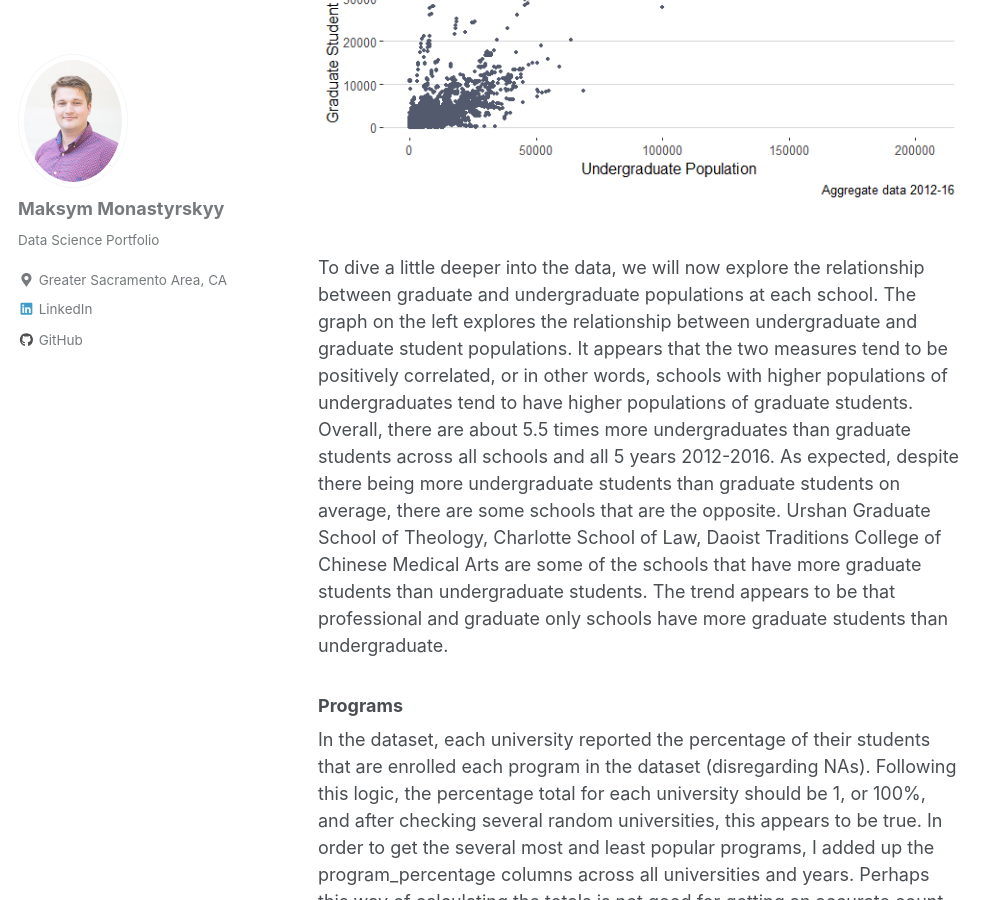
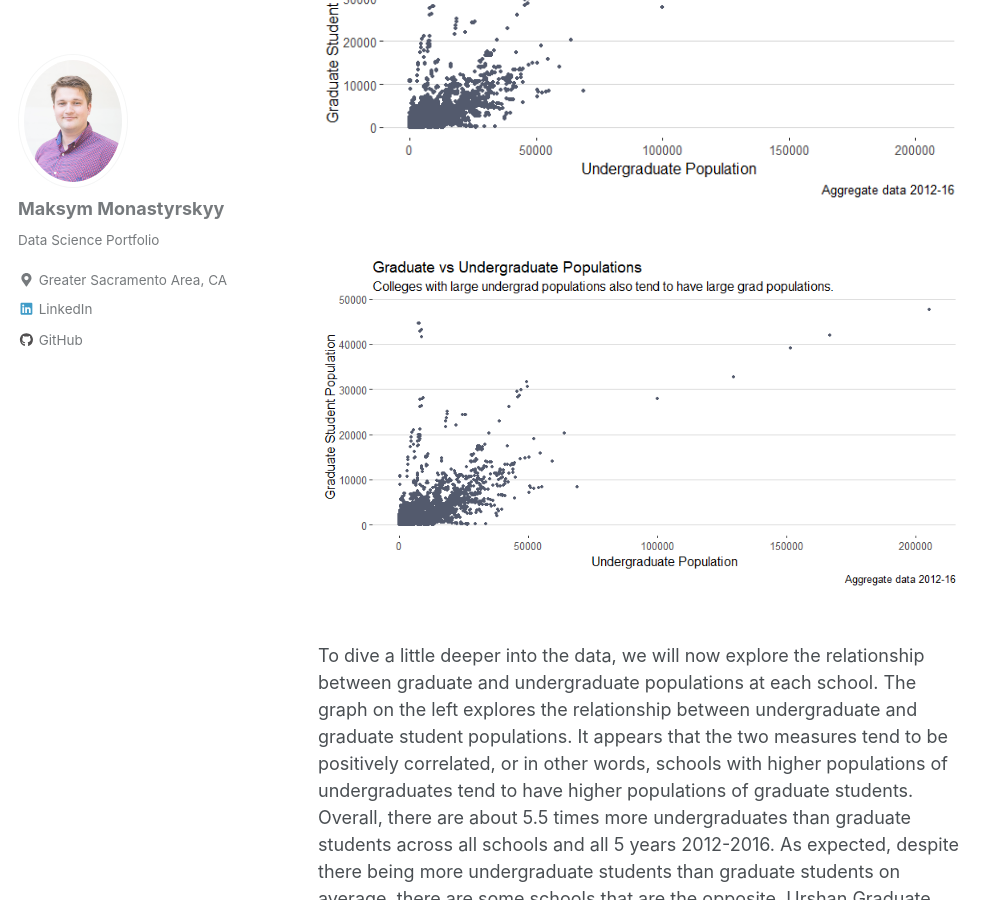
Before and after one commit to monastyrskyy/monastyrskyy.github.io, a Jekyll site: the page built from _posts/2018-11-01-collegescorecards2.md, in a window 1280 px wide and 900 px high, scrolled down 3378 px. Shown: the whole window, without its empty margins (0-1002 px from the left). Built offline with Jekyll 4.4.1, drawn with Linux system fonts in a browser that asks for light colours; cached includes are drawn as plain includes; nearby versions of some CDN libraries.

Commit message:
which pic looks better?

```diff
--- a/_posts/2018-11-01-collegescorecards2.md
+++ b/_posts/2018-11-01-collegescorecards2.md
@@ -62,6 +62,7 @@
 **TABLES GO HERE**
 
 <div style="text-align:center"><img src="{{ site.url }}{{ site.baseurl }}/images/2.college_scorecards/2.grad_vs_undergrad.png" alt="Graduate vs Undergraduate Populations"></div><br/>
+<div style="text-align:center"><img src="{{ site.url }}{{ site.baseurl }}/images/2.college_scorecards/2.grad_vs_undergrad_v2.png" alt="Graduate vs Undergraduate Populations"></div><br/>
 
 To dive a little deeper into the data, we will now explore the relationship between graduate and undergraduate populations at each school. The graph on the left explores the relationship between undergraduate and graduate student populations. It appears that the two measures tend to be positively correlated, or in other words, schools with higher populations of undergraduates tend to have higher populations of graduate students. Overall, there are about 5.5 times more undergraduates than graduate students across all schools and all 5 years 2012-2016. As expected, despite there being more undergraduate students than graduate students on average, there are some schools that are the opposite. Urshan Graduate School of Theology, Charlotte School of Law, Daoist Traditions College of Chinese Medical Arts are some of the schools that have more graduate students than undergraduate students. The trend appears to be that professional and graduate only schools have more graduate students than undergraduate.
 
```
Also changed, not shown: images/2.college_scorecards/2.grad_vs_undergrad_v2.png (added).
